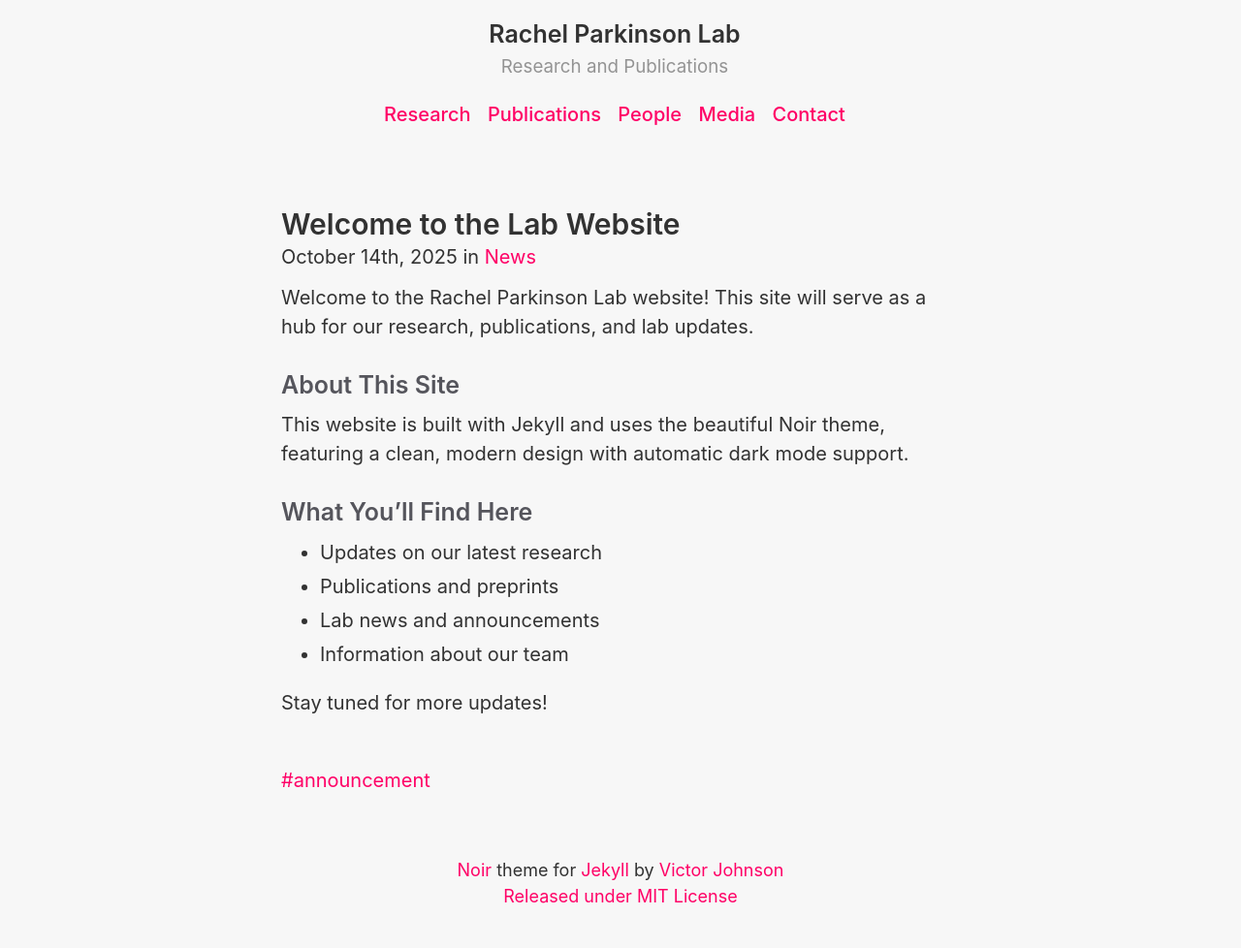
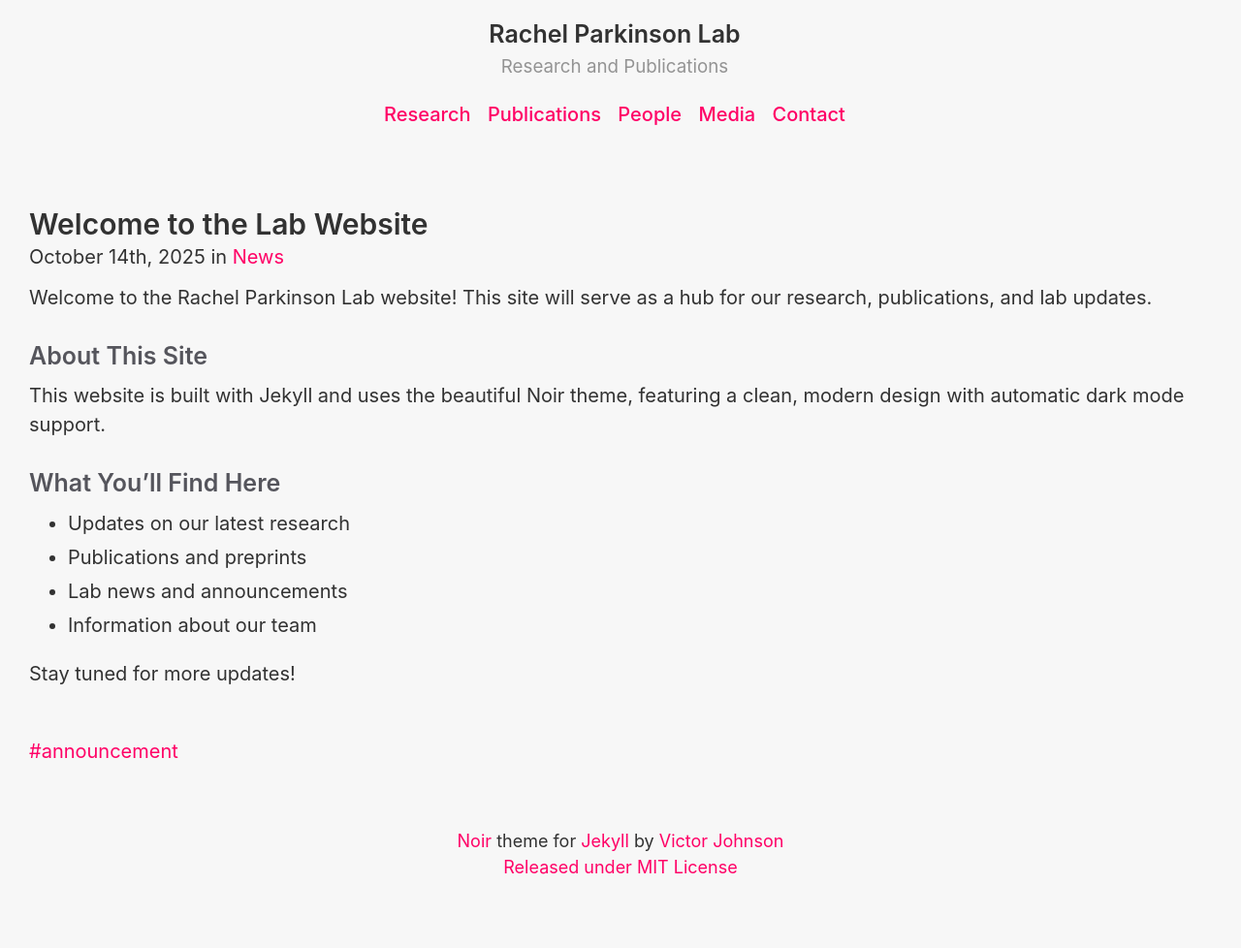
Before and after one commit to rachelparkinson/rachelparkinson.github.io, a Jekyll site: the page built from index.html, in a window 1280 px wide. Shown: the whole page at 97% size. Built offline with Jekyll 4.4.1, drawn with Linux system fonts in a browser that asks for light colours; the list of posts is cut into pages by our own code; after the commit the page ends 948 px from its top, so only the background shows below that.

Commit message:
updated page width

```diff
--- a/_sass/_layout.scss
+++ b/_sass/_layout.scss
@@ -6,6 +6,19 @@
   padding-right: 1.5rem;
   margin-left:  auto;
   margin-right: auto;
+
+  // Wider on tablets and desktops
+  @media (min-width: 768px) {
+    max-width: 50rem;
+  }
+
+  @media (min-width: 1024px) {
+    max-width: 60rem;
+  }
+
+  @media (min-width: 1280px) {
+    max-width: 70rem;
+  }
 }
 
 footer {
```
